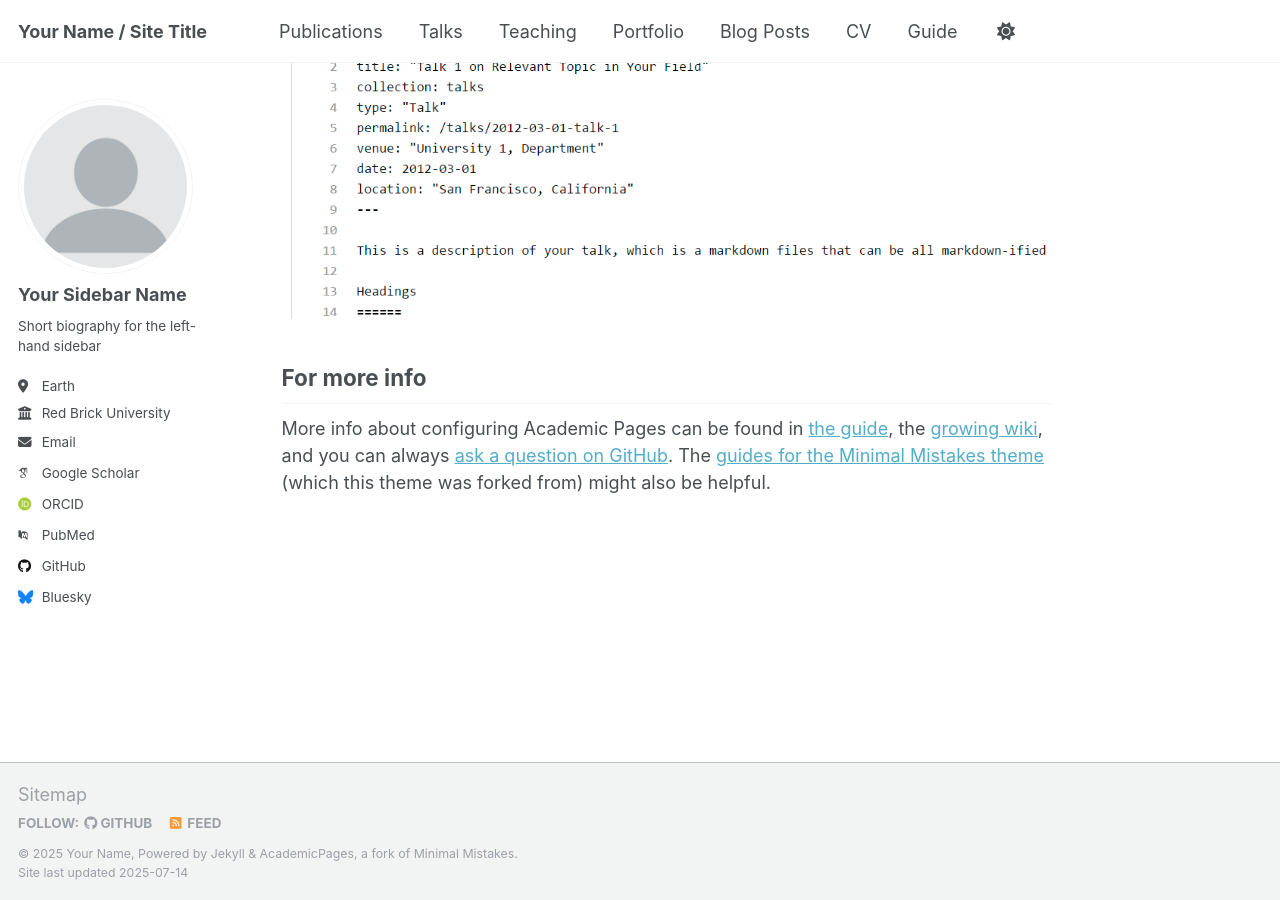
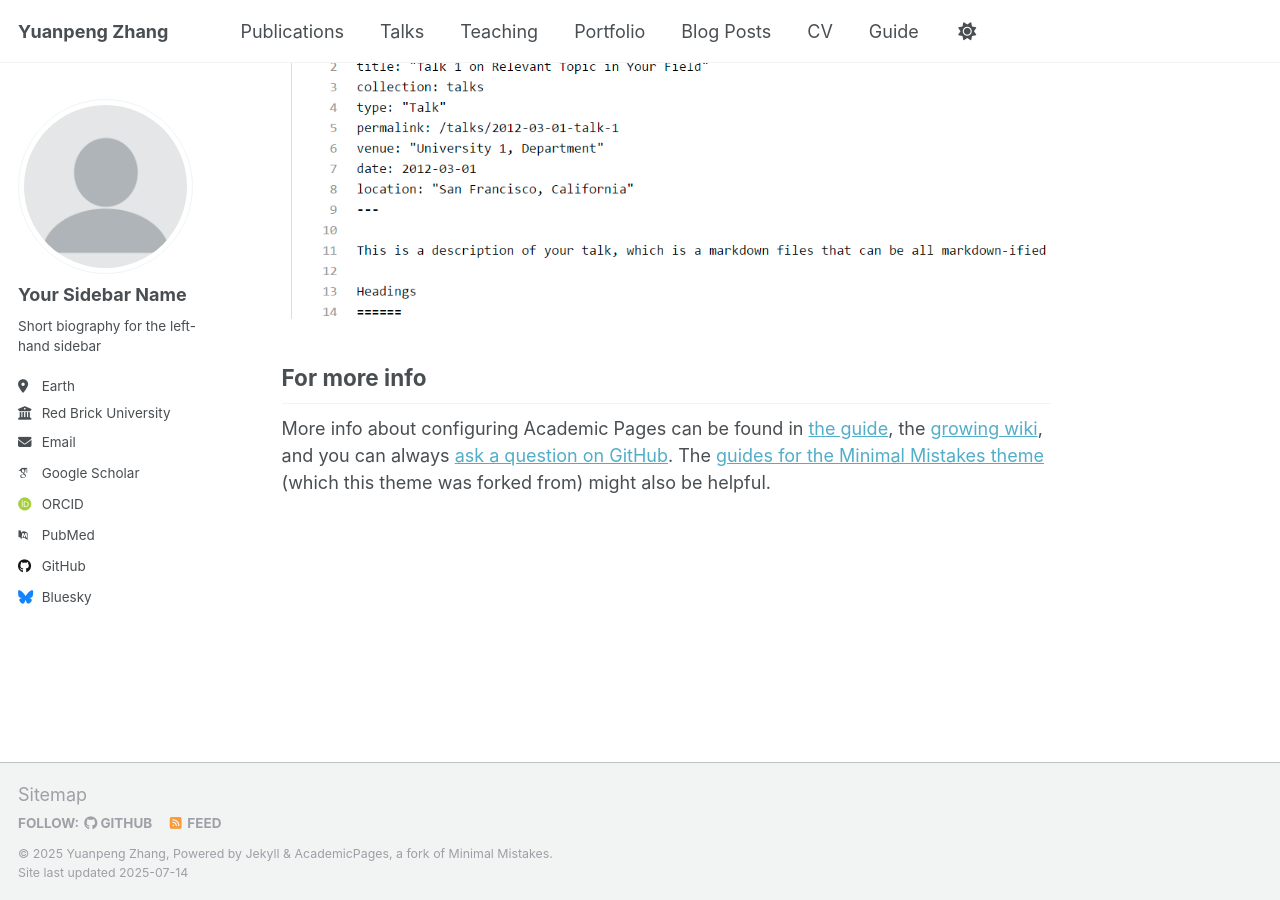
Before and after one commit to yuanpenguin/yuanpenguin.github.io, a Jekyll site: the page built from _pages/about.md, in a window 1280 px wide and 900 px high, scrolled down 2880 px. Built offline with Jekyll 4.4.1, drawn with Linux system fonts in a browser that asks for light colours; some web fonts are replaced; a script that is not in the unit is left out.

Commit message:
Update _config.yml

```diff
--- a/_config.yml
+++ b/_config.yml
@@ -9,9 +9,9 @@
 # Basic Site Settings
 locale                   : "en-US"
 site_theme               : "default"
-title                    : "Your Name / Site Title"
+title                    : "Yuanpeng Zhang"
 title_separator          : "-"
-name                     : &name "Your Name"
+name                     : &name "Yuanpeng Zhang"
 description              : &description "personal description"
 url                      : https://academicpages.github.io # the base hostname & protocol for your site e.g. "https://[your GitHub username].github.io" or if you already have some other page hosted on Github then use "https://[your GitHub username].github.io/[Your Repo Name]"
 baseurl                  : "" # the subpath of your site, e.g. "/blog"
```
